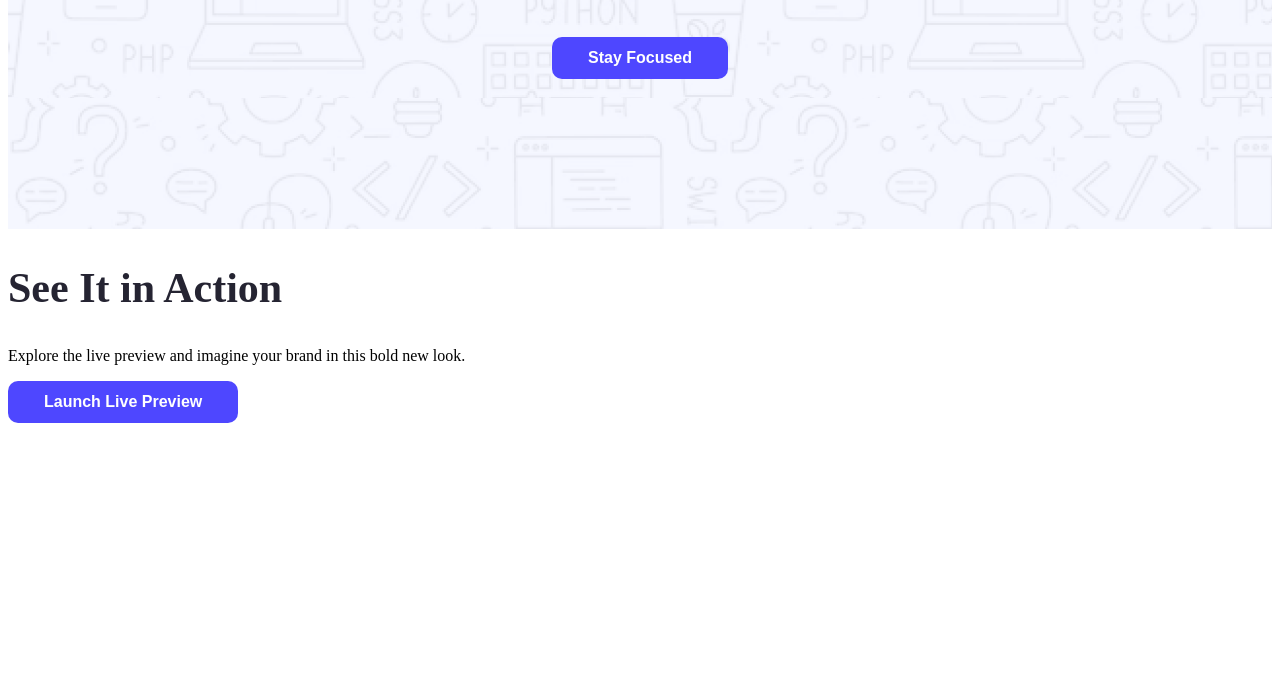
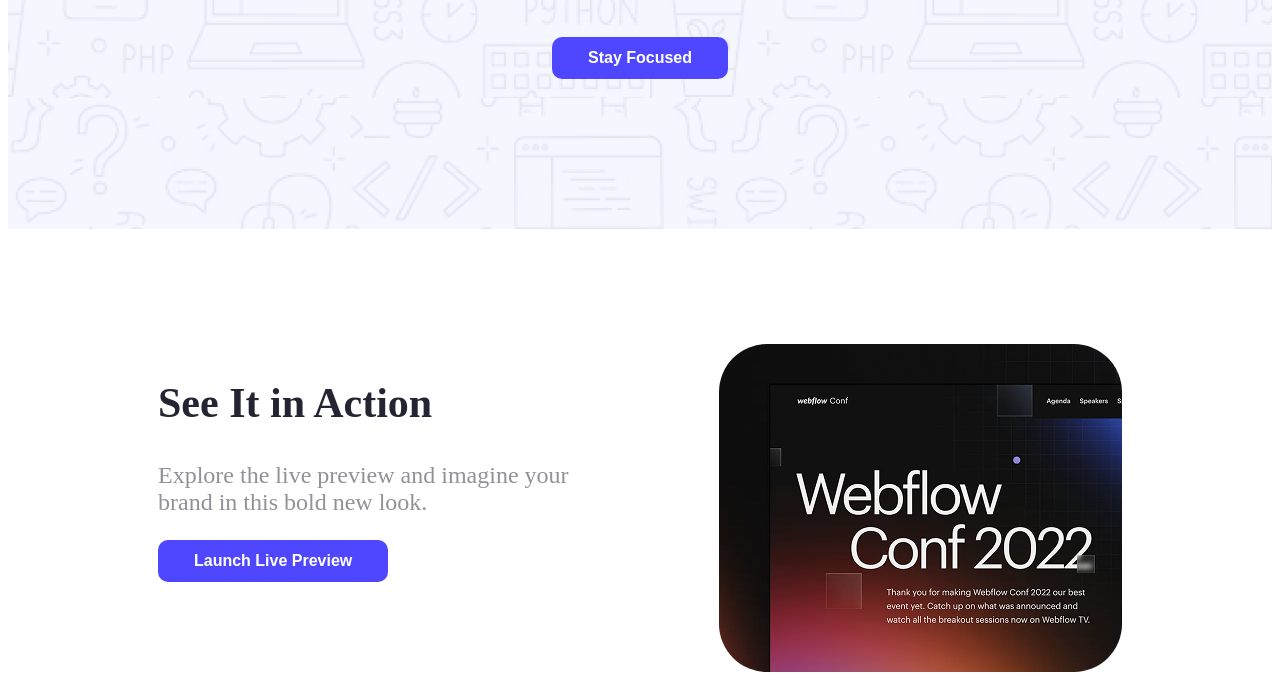
Before and after one commit to Oashii/Assignment-01, a plain HTML site: page index.html in a window 1280 px wide. Shown: the part 570-1254 px from the top of the page. Before the commit the page ends 1001 px from the top, so only its background shows below. Drawn offline with Linux system fonts and the light colour scheme.

Commit message:
added the action section

```diff
--- a/css/style.css
+++ b/css/style.css
@@ -8,6 +8,11 @@
   font-size: 42px;
   font-weight: bold;
   color: rgba(37, 36, 50, 1);
+}
+.sub-title1 {
+  font-size: 24px;
+  font-weight: normal;
+  color: rgba(37, 36, 50, 0.5);
 }
 
 .btn {
@@ -46,3 +51,25 @@ nav li {
   padding: 100px 265px 150px;
   text-align: center;
 }
+
+/* main section  */
+
+main {
+  margin: 0px 150px;
+}
+
+/* action section */
+.action-container {
+  padding-top: 115px;
+}
+
+.action {
+  display: flex;
+  justify-content: space-between;
+}
+
+.img1 {
+  width: 403px;
+  height: 328px;
+  border-radius: 48px;
+}
--- a/index.html
+++ b/index.html
@@ -31,16 +31,23 @@
 
     <main>
       <section class="action-container">
-        <div>
+        <div class="action">
           <div>
             <h2 class="title1">See It in Action</h2>
-            <p>
-              Explore the live preview and imagine your brand in this bold new
-              look.
+            <p class="sub-title1">
+              Explore the live preview and imagine your <br />
+              brand in this bold new look.
             </p>
             <a href="">
               <button class="btn">Launch Live Preview</button>
             </a>
+          </div>
+          <div>
+            <img
+              class="img1"
+              src="Assets/wc-mini.png"
+              alt="Image of web config mini"
+            />
           </div>
         </div>
       </section>
```
